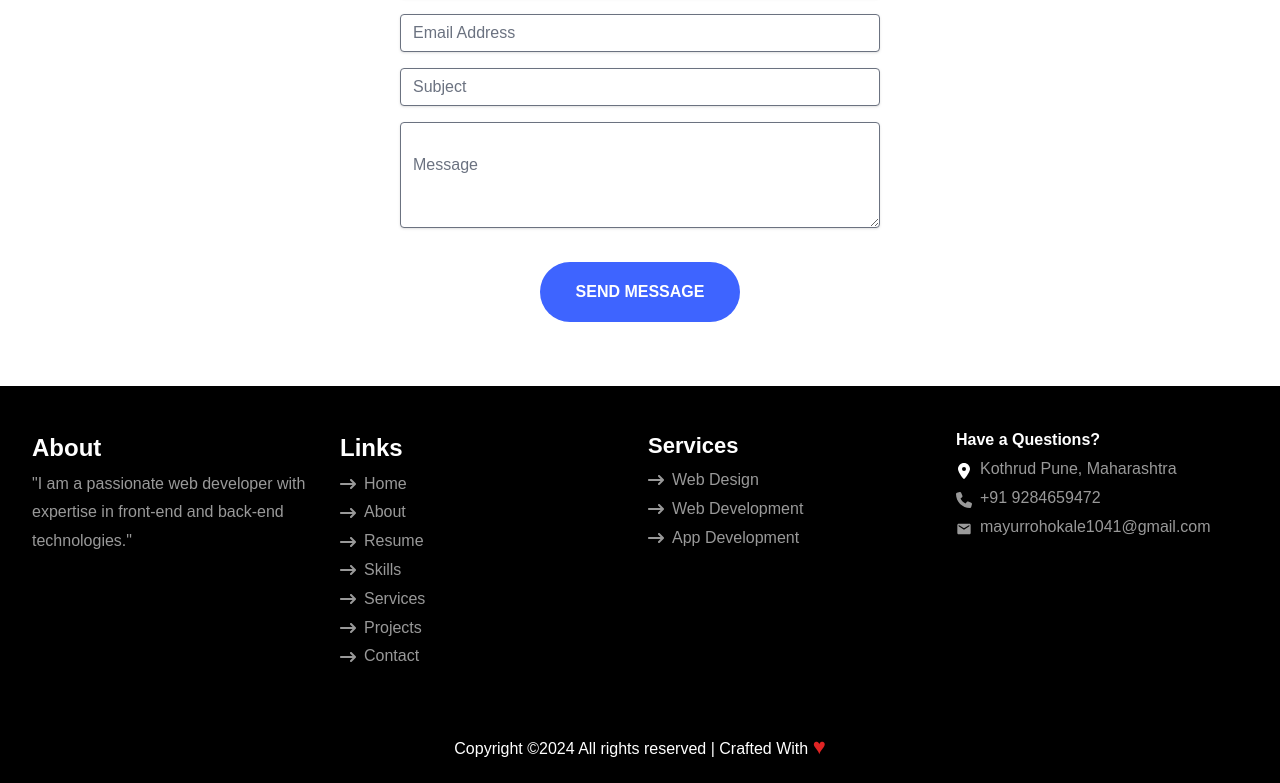
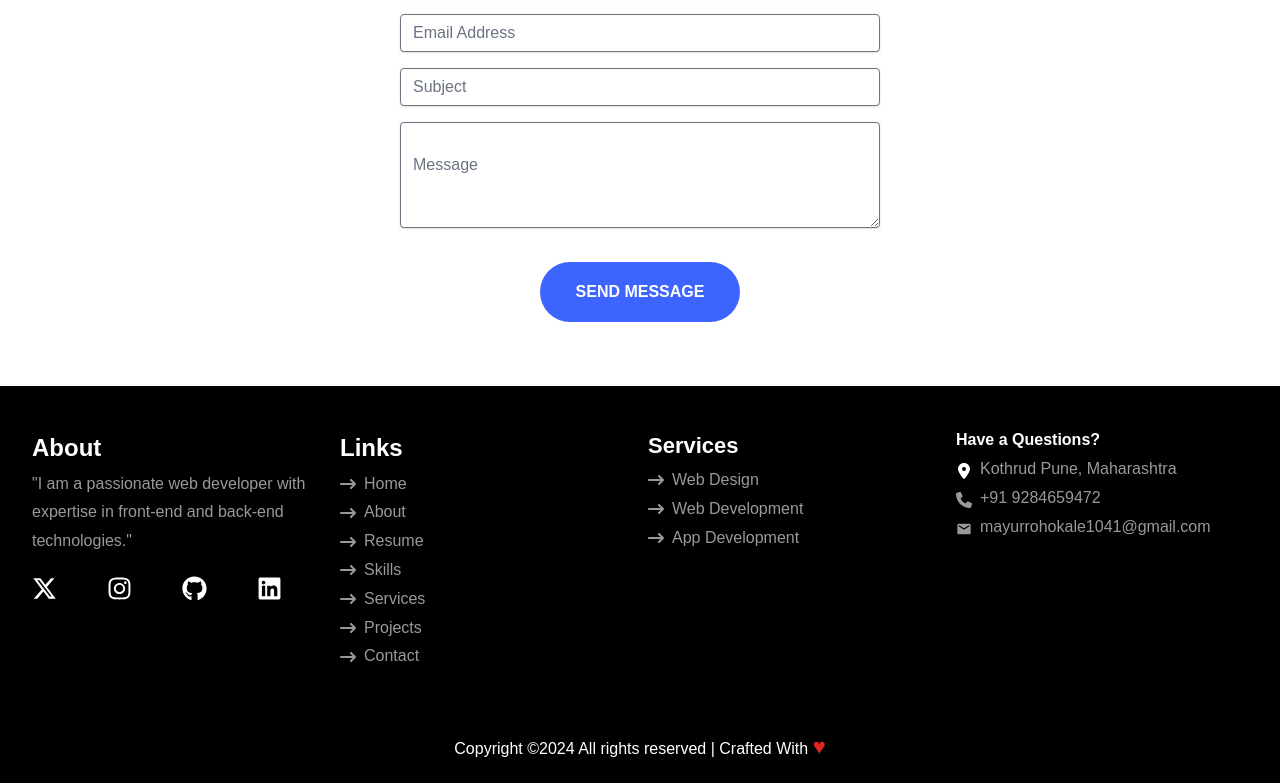
Before and after one commit to mayurrohokale/portfolio, a React (Create React App) app: page / in a window 1280 px wide. Shown: the part 4298-5081 px from the top of the page. Built offline with nearby package versions, Linux system fonts and the light colour scheme.

Commit message:
added social media icons and links init

```diff
--- a/src/component/Contact.js
+++ b/src/component/Contact.js
@@ -18,7 +18,7 @@ const Icon_arr = [
   {
     Icon: SiTelegram,
     name: "Email Address",
-    description: <a href="mayurrohokale1041gmail.com" className="text-blue-500">mayurrohokale1041@gmail.com</a>,
+    description: <a href="https://mail.google.com/mail/u/0/?tab=rm&ogbl#inbox?compose=new" className="text-blue-500">mayurrohokale1041@gmail.com</a>,
   },
   {
     Icon: FaEarthAsia,
--- a/src/component/Footer.js
+++ b/src/component/Footer.js
@@ -2,11 +2,13 @@ import { FaArrowRightLong } from "react-icons/fa6";
 import { FaLocationDot } from "react-icons/fa6";
 import { FaPhone } from "react-icons/fa6";
 import { MdEmail } from "react-icons/md";
-
+import { FaXTwitter } from "react-icons/fa6";
+import { FaInstagram } from "react-icons/fa";
+import { FaGithub } from "react-icons/fa";
+import { FaLinkedin } from "react-icons/fa6";
 export default function Footer() {
   return (
     <div className="bg-black mt-12 items-center ">
-
       <div className="grid xl:grid-cols-4 grid-cols-1 text-white px-8 py-10 gap-4 ">
         <div>
           <h1 className="text-[24px] font-bold">About</h1>
@@ -14,6 +16,20 @@ export default function Footer() {
             "I am a passionate web developer with expertise in front-end and
             back-end technologies."
           </p>
+          <div className="grid grid-cols-4  mt-5  gap-2 text-[25px] text-center">
+            <a href="https://twitter.com/mayurrohokale25">
+              <FaXTwitter />
+            </a>
+            <a href="https://www.instagram.com/mayur_rohokale/">
+              <FaInstagram />
+            </a>
+            <a href="https://github.com/mayurrohokale">
+              <FaGithub />
+            </a>
+            <a href="https://www.linkedin.com/in/mayur-rohokale-397a35210?utm_source=share&utm_campaign=share_via&utm_content=profile&utm_medium=android_app">
+              <FaLinkedin />
+            </a>
+          </div>
         </div>
         <div>
           <h1 className="text-[24px] font-bold">Links</h1>
@@ -70,18 +86,25 @@ export default function Footer() {
           <h1 className="font-bold">Have a Questions?</h1>
           <ul>
             <li className="flex items-start">
-                <FaLocationDot className="mr-2 mt-2"/><span className="text-[#999999]">Kothrud Pune, Maharashtra</span></li>
+              <FaLocationDot className="mr-2 mt-2" />
+              <span className="text-[#999999]">Kothrud Pune, Maharashtra</span>
+            </li>
             <li className="flex items-start text-[#999999]">
-                <FaPhone className="mr-2 mt-2"/>+91 9284659472</li>
-                <li
-                className="flex items-start text-[#999999]">
-                <MdEmail className="mr-2 mt-2 " /> mayurrohokale1041@gmail.com</li>
+              <FaPhone className="mr-2 mt-2" />
+              +91 9284659472
+            </li>
+            <li className="flex items-start text-[#999999]">
+              <MdEmail className="mr-2 mt-2 " /> mayurrohokale1041@gmail.com
+            </li>
           </ul>
         </div>
-
       </div>
-      <div className="text-white text-center py-4"><p>Copyright ©2024 All rights reserved | Crafted With  <span className="text-[22px] text-red-600">&hearts;</span></p></div>
-
+      <div className="text-white text-center py-4">
+        <p>
+          Copyright ©2024 All rights reserved | Crafted With{" "}
+          <span className="text-[22px] text-red-600">&hearts;</span>
+        </p>
+      </div>
     </div>
   );
 }
--- a/src/component/Header.js
+++ b/src/component/Header.js
@@ -8,7 +8,7 @@ export default function Header() {
     };
 
     return (
-        <header className="bg-black md:bg-inherit text-white md:text-black px-10 xl:px-56 py-5  z-10" id="home">
+        <header className="bg-black md:bg-inherit text-white md:text-black px-10 xl:px-56 py-5  z-10 " id="home">
             <div className="flex flex-row justify-between items-center">
                 <div className="logo text-lg md:text-2xl font-bold">Mayur</div>
                 <nav className="lg:flex hidden">
```
Also changed, not shown: src/component/AboutUs.js (line endings or trailing spaces). Lines whose indentation alone changed are shown as unchanged.
